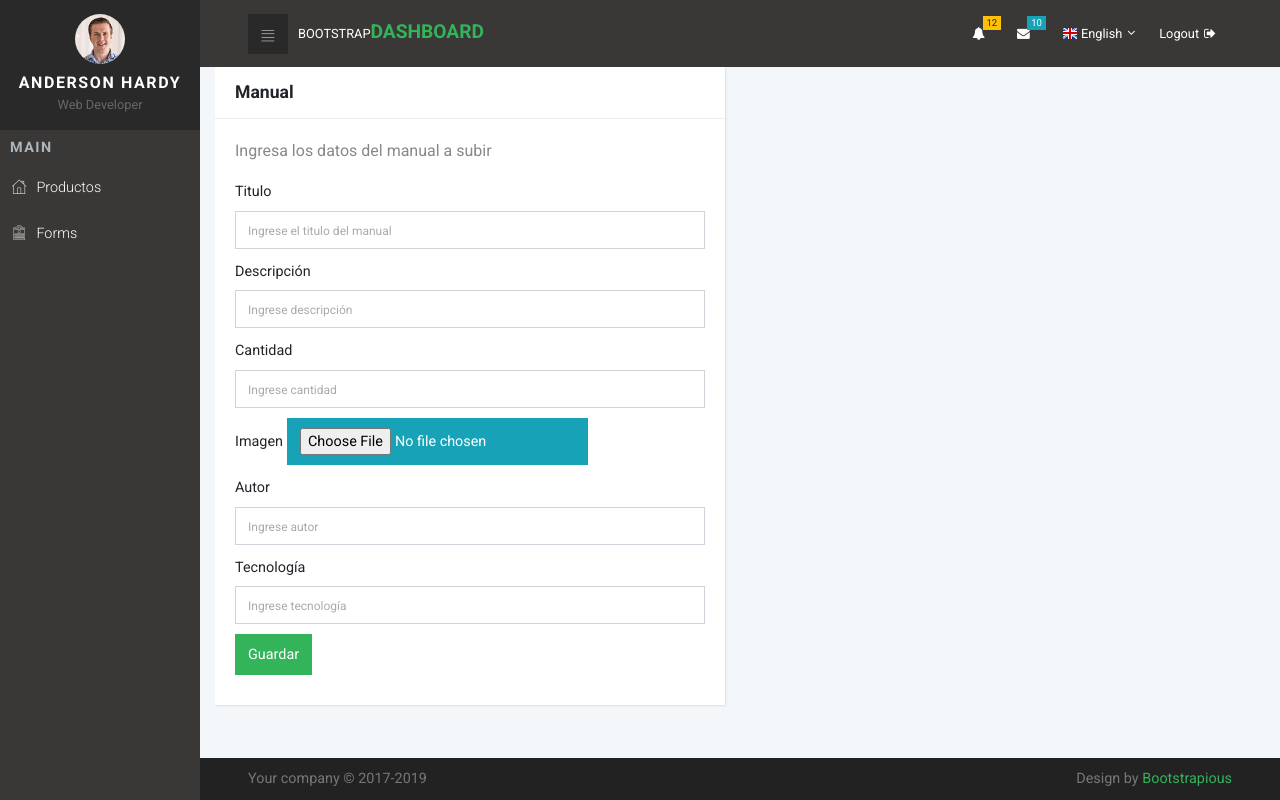
After one commit to Santiago281295/Tienda-Cursos, a Node server app: page /Back/productos in a window 1280 px wide. The commit adds this page. Run offline with Node 20, Linux system fonts and the light colour scheme; some libraries are stand-ins or nearby versions.

Commit message:
Catalogo Productos

```diff
--- a/routes/index.js
+++ b/routes/index.js
@@ -5,15 +5,17 @@ var router = express.Router();
 router.get('/', function(req, res, next) {
   res.render('index', { title: 'Express' });
 });
-
-router.get('/login', function(req, res, next) {
-  res.render('Back/login', { title: 'Express' });
-});
-
  /*Rutas Del Backend*/
 
 router.get('/Back', function(req, res, next) {
   res.render('Back/index', { title: 'Express' });
 });
 
+router.get('/Back/productos', function(req, res, next) {
+  res.render('Back/productos', { title: 'Express' });
+});
+
+
+
+
 module.exports = router;
--- a/views/Back/layouts/headerBack.ejs
+++ b/views/Back/layouts/headerBack.ejs
@@ -16,7 +16,7 @@
     <!-- Google fonts - Roboto -->
     <link rel="stylesheet" href="https://fonts.googleapis.com/css?family=Roboto:300,400,500,700">
     <!-- jQuery Circle-->
-    <link rel="stylesheet" href="css/grasp_mobile_progress_circle-1.0.0.min.css">
+    <link rel="stylesheet" href="ss/grasp_mobile_progress_circle-1.0.0.min.css">
     <!-- Custom Scrollbar-->
     <link rel="stylesheet" href="vendor/malihu-custom-scrollbar-plugin/jquery.mCustomScrollbar.css">
     <!-- theme stylesheet-->
@@ -46,32 +46,10 @@
         <div class="main-menu">
           <h5 class="sidenav-heading">Main</h5>
           <ul id="side-main-menu" class="side-menu list-unstyled">
-            <li><a href="index.html"> <i class="icon-home"></i>Home                             </a></li>
-            <li><a href="forms.html"> <i class="icon-form"></i>Forms                             </a></li>
-            <li><a href="charts.html"> <i class="fa fa-bar-chart"></i>Charts                             </a></li>
-            <li><a href="tables.html"> <i class="icon-grid"></i>Tables                             </a></li>
-            <li><a href="#exampledropdownDropdown" aria-expanded="false" data-toggle="collapse"> <i class="icon-interface-windows"></i>Example dropdown </a>
-              <ul id="exampledropdownDropdown" class="collapse list-unstyled ">
-                <li><a href="#">Page</a></li>
-                <li><a href="#">Page</a></li>
-                <li><a href="#">Page</a></li>
-              </ul>
-            </li>
-            <li><a href="login.html"> <i class="icon-interface-windows"></i>Login page                             </a></li>
-            <li> <a href="#"> <i class="icon-mail"></i>Demo
-                <div class="badge badge-warning">6 New</div></a></li>
+            <li><a href="/Back/productos"> <i class="icon-home"></i>Productos</a></li>
+            <li><a href="forms.html"> <i class="icon-form"></i>Forms</a></li>
+
           </ul>
-        </div>
-        <div class="admin-menu">
-          <h5 class="sidenav-heading">Second menu</h5>
-          <ul id="side-admin-menu" class="side-menu list-unstyled">
-            <li> <a href="#"> <i class="icon-screen"> </i>Demo</a></li>
-            <li> <a href="#"> <i class="icon-flask"> </i>Demo
-                <div class="badge badge-info">Special</div></a></li>
-            <li> <a href=""> <i class="icon-flask"> </i>Demo</a></li>
-            <li> <a href=""> <i class="icon-picture"> </i>Demo</a></li>
-          </ul>
-        </div>
       </div>
     </nav>
     <div class="page">
--- /dev/null
+++ b/views/Back/productos.ejs
@@ -0,0 +1,49 @@
+<%- include layouts/headerBack.ejs %>
+<div class="col-lg-6">
+    <div class="card">
+      <div class="card-header d-flex align-items-center">
+        <h4>Manual</h4>
+      </div>
+      <div class="card-body">
+        <p>Ingresa los datos del manual a subir</p>
+        <form>
+
+          <div class="form-group">
+            <label>Titulo</label>
+            <input placeholder="Ingrese el titulo del manual" class="form-control">
+          </div>
+
+          <div class="form-group">
+            <label>Descripción</label>
+            <input placeholder="Ingrese descripción" class="form-control">
+          </div>
+
+          <div class="form-group">
+                <label>Cantidad</label>
+                <input placeholder="Ingrese cantidad" class="form-control">
+          </div>
+
+          <div class="form-group">
+                <label>Imagen</label>
+                <input class="btn btn-info" type="file" name="pic" accept="image/*">
+          </div>
+
+          <div class="form-group">
+                <label>Autor</label>
+                <input placeholder="Ingrese autor" class="form-control">
+          </div>
+
+          <div class="form-group">
+                <label>Tecnología</label>
+                <input placeholder="Ingrese tecnología" class="form-control">
+          </div>
+
+          <div class="form-group">
+            <input type="submit" value="Guardar" class="btn btn-primary">
+          </div>
+        </form>
+      </div>
+    </div>
+  </div>
+
+<%- include layouts/footerBack.ejs %>
```
Also changed, not shown: views/Back/login.ejs (deleted, +0 -34 lines).
